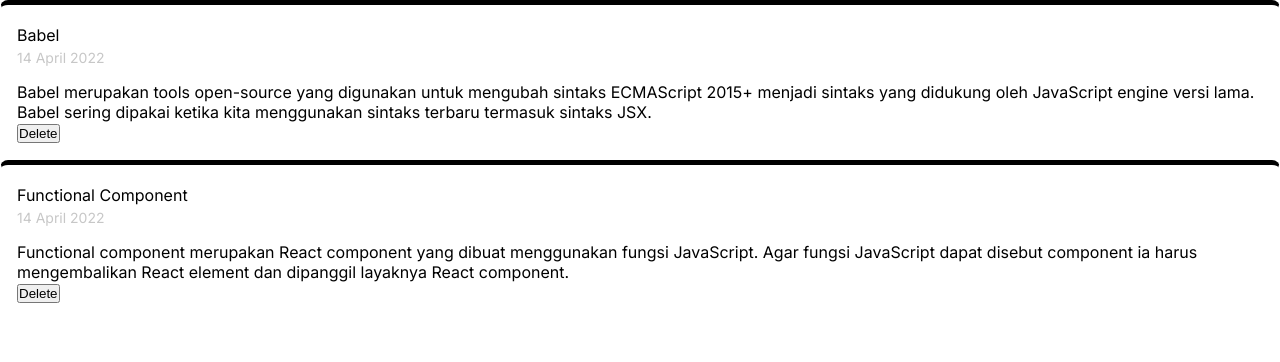
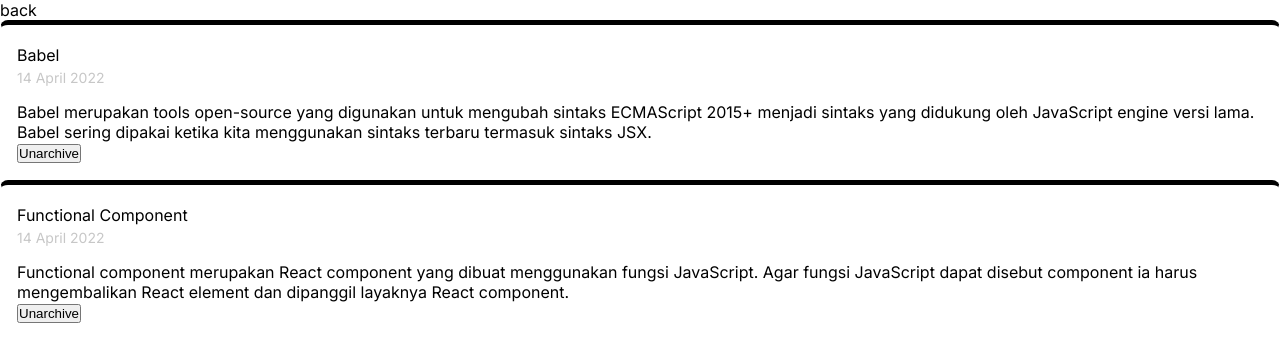
Before and after one commit to kiwi-ui/personal-notes-app-starter, a React (Vite) app: page /archive in a window 1280 px wide. Shown: the top 362 px of the page. Built offline with nearby package versions, Linux system fonts and the light colour scheme.

Commit message:
feat: add unarchive feature

```diff
--- a/src/pages/ArchivePage/ArchivePage.jsx
+++ b/src/pages/ArchivePage/ArchivePage.jsx
@@ -1,16 +1,22 @@
 import React, { useEffect, useState } from 'react'
-import { archiveNote, getActiveNotes, getArchivedNotes } from '../../utils/local-data';
+import { archiveNote, getActiveNotes, getArchivedNotes, unarchiveNote } from '../../utils/local-data';
+import { useNavigate } from 'react-router-dom';
 
 const ArchivePage = () => {
     const [archivedNote, setArchivedNote] = useState([])
-
+    const navigate = useNavigate();
     useEffect(() => {
         setArchivedNote(getArchivedNotes());
         console.log(getArchivedNotes());
     }, [])
 
+    const handleUnarchive = (id) => {
+        unarchiveNote(id);
+        setArchivedNote(getArchivedNotes());
+    }
     return (
     <>
+        <div onClick={() => navigate('/')}>back</div>
         {
          archivedNote.map((note,index) =>
          (
@@ -32,7 +38,8 @@
                 <div className="note-item__body">
                     { note.body }
                 </div>
-                <button type="button" onClick={() => handleDeleteNote(note.id)}>Delete</button>
+                {/* <button type="button" onClick={() => handleDeleteNote(note.id)}>Delete</button> */}
+                <button type="button" onClick={ () => handleUnarchive(note.id) }>Unarchive</button>
             </div>
          ))
          }
```
